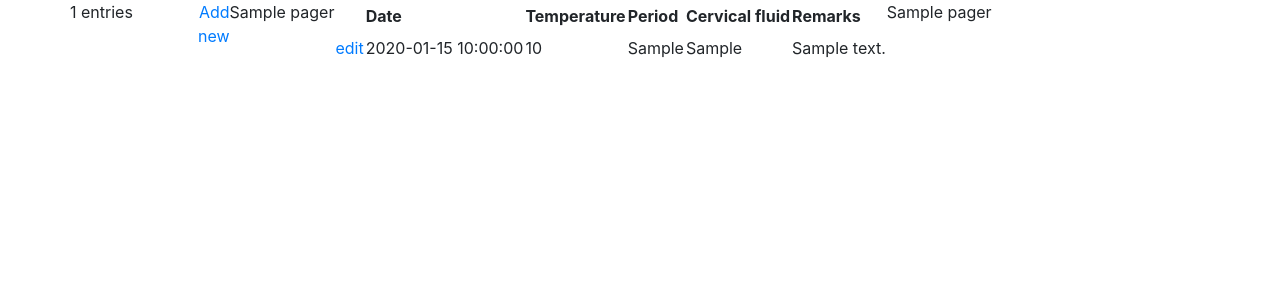
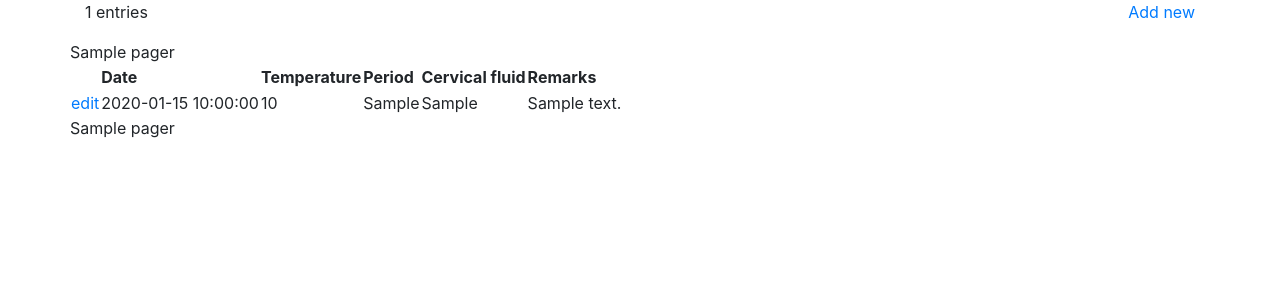
Before and after one commit to jhaiduce/healthdata, a Python web app: template health_data/templates/period_list.jinja2 in a window 1280 px wide. Shown: the top 300 px of the page. Run offline with Jinja, Linux system fonts and the light colour scheme; the template is opened without the code that fills it: most values are stand-ins (such as "Sample title", 1, 10 or a date in 2020); some libraries are stand-ins or nearby versions.

Commit message:
Fixes to make layout work with new bootstrap version
Change class for login button

```diff
--- a/health_data/templates/layout.jinja2
+++ b/health_data/templates/layout.jinja2
@@ -29,11 +29,9 @@
 
     <div class="starter-template">
       <div class="container">
-        <div class="row">
             {% block content %}
                 <p>No content</p>
             {% endblock content %}
-        </div>
       </div>
     </div>
 
--- a/health_data/templates/login.jinja2
+++ b/health_data/templates/login.jinja2
@@ -17,7 +17,7 @@
     <input type="text" name="login" class="form-control" placeholder="Username" value="{{ login }}" required autofocus>
     <label for="password" class="sr-only">Password</label>
     <input type="password" class="form-control" name="password" placeholder="Password" required>
-    <button type="submit" name="form.submitted" value="Log In" class="btn btn-default">Log In</button>
+    <button type="submit" name="form.submitted" value="Log In" class="btn btn-primary">Log In</button>
 </form>
 </div>
 {% endblock content %}
--- a/health_data/templates/period_list.jinja2
+++ b/health_data/templates/period_list.jinja2
@@ -3,16 +3,19 @@
 {% block content %}
 
   <div class="row">
-    <div class="col-8 col-sm-6">
+    <div class="col">
       {{entries.count()}} entries
     </div>
-    <div class="col-4 col-sm-6">
+    <div class="col">
       <p style="text-align:right"><a href="/period/add">Add new</a></p>
     </div>
   </div>
 
+<div class="row">
 {{page.pager(url="/period/list?page=$page")|safe}}
+</div>
 
+<div class="row">
 <table class="data_table">
 <tr>
 <th></th>
@@ -33,7 +36,10 @@
 </tr>
 {% endfor %}
 </table>
+</div>
 
+<div class="row">
 {{page.pager(url="/period/list?page=$page")|safe}}
+</div>
 
 {% endblock content %}
```
